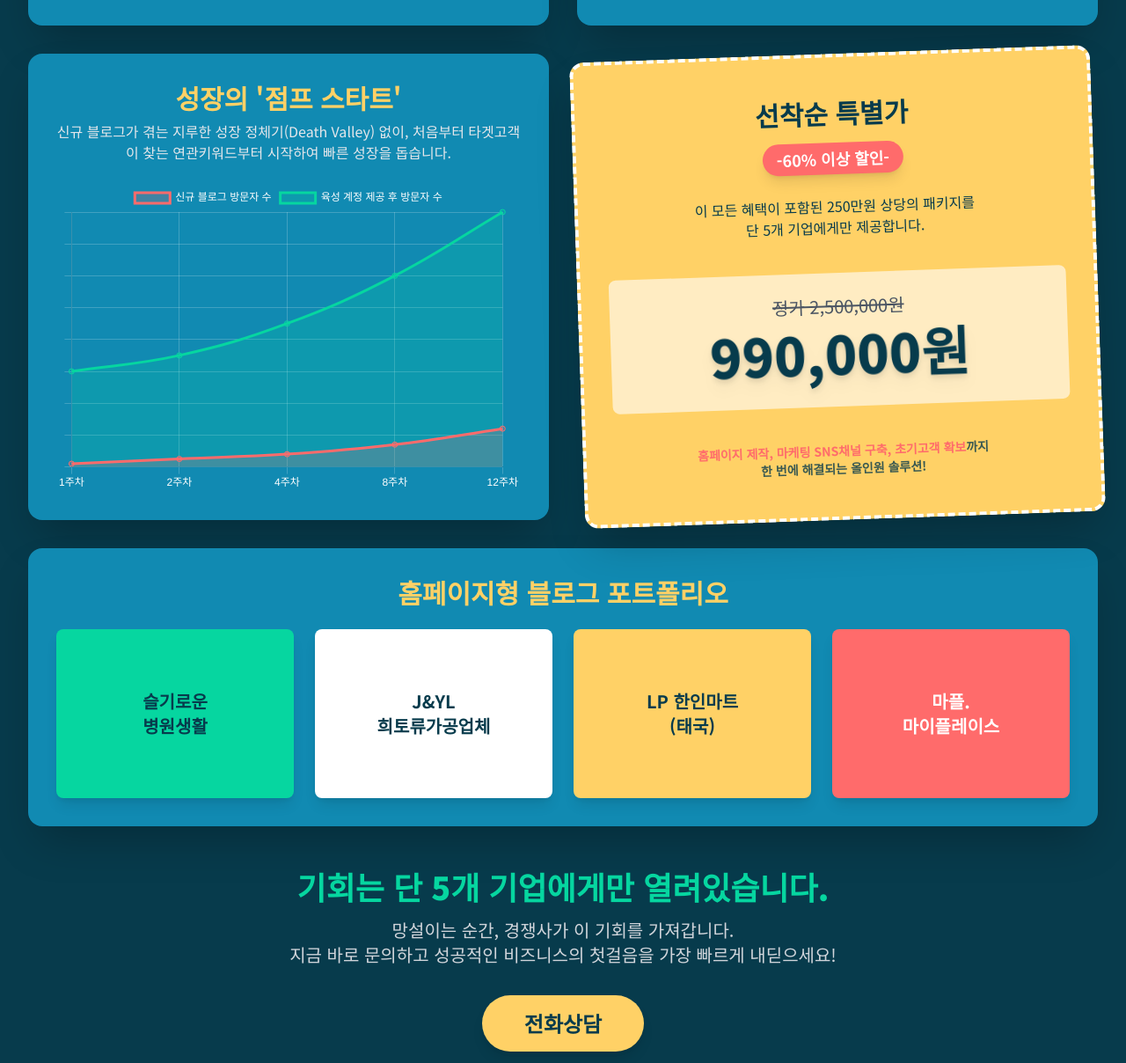
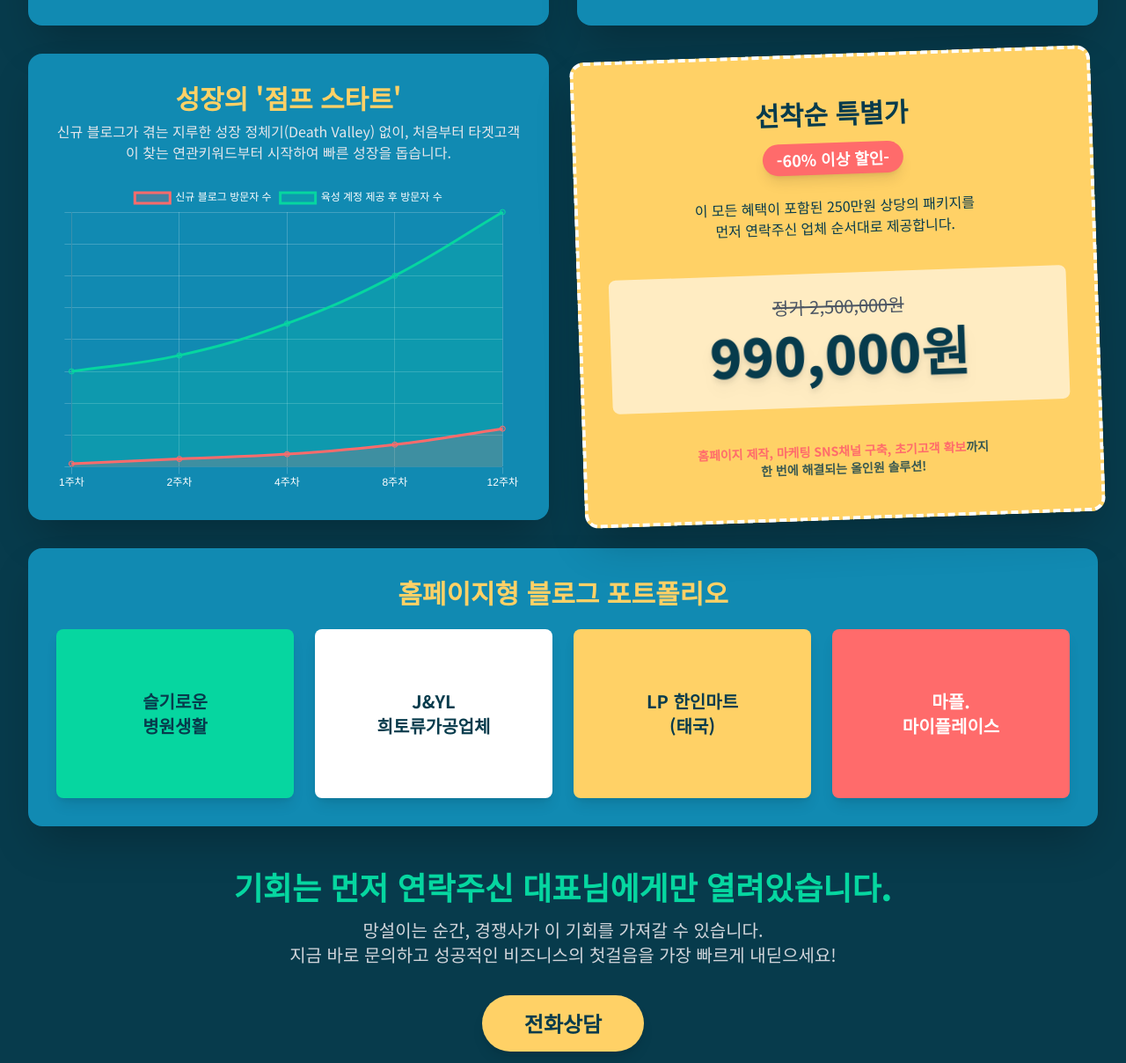
Before and after one commit to niotheone/linchpin, a plain HTML site: page 99homeb.html in a window 1280 px wide. Shown: the part 1563-2771 px from the top of the page at 88% size. Drawn offline with nearby package versions, Linux system fonts and the light colour scheme.

Commit message:
Update 99homeb.html

```diff
--- a/99homeb.html
+++ b/99homeb.html
@@ -3,7 +3,7 @@
 <head>
     <meta charset="UTF-8">
     <meta name="viewport" content="width=device-width, initial-scale=1.0">
-    <title>99만원 홈페이지형 블로그 | 구구절절 옳은 선택</title>
+    <title>99홈페이지형 블로그 | 구구절절 옳은 선택</title>
     <script src="https://cdn.tailwindcss.com"></script>
     <script src="https://cdn.jsdelivr.net/npm/chart.js"></script>
     <link rel="preconnect" href="https://fonts.googleapis.com">
@@ -46,7 +46,7 @@
             <h1 class="text-4xl md:text-6xl font-black text-[#06D6A0] drop-shadow-lg">아직도 홈페이지에 수백만 원을 쓰시나요?</h1>
             <h2 class="text-2xl md:text-3xl mt-4 text-gray-300">구구절절 옳은 선택, <span class="text-[#FFD166] font-bold">99홈페이지형 블로그</span></h2>
             <div class="mt-6 text-lg bg-[#FF6B6B] inline-block px-6 py-2 rounded-full font-bold shadow-xl">
-                선착순 5개 기업 한정, 파격 제안
+                선착순 한정, 파격 제안
             </div>
         </header>
 
@@ -128,7 +128,7 @@
                     <p class="text-lg font-bold mb-6 bg-[#FF6B6B] text-white inline-block px-4 py-1 rounded-full shadow-lg">-60% 이상 할인-</p>
 
                     <p class="text-center mb-6 font-medium">
-                        이 모든 혜택이 포함된 250만원 상당의 패키지를<br>단 5개 기업에게만 제공합니다.
+                        이 모든 혜택이 포함된 250만원 상당의 패키지를<br>먼저 연락주신 업체 순서대로 제공합니다.
                     </p>
 
                     <div class="bg-white/60 rounded-lg p-6 my-4 w-full">
@@ -171,8 +171,8 @@
         </main>
 
         <footer class="text-center my-12">
-            <h2 class="text-4xl font-black text-[#06D6A0]">기회는 단 5개 기업에게만 열려있습니다.</h2>
-            <p class="text-xl mt-4 text-gray-300">망설이는 순간, 경쟁사가 이 기회를 가져갑니다.<br>지금 바로 문의하고 성공적인 비즈니스의 첫걸음을 가장 빠르게 내딛으세요!</p>
+            <h2 class="text-4xl font-black text-[#06D6A0]">기회는 먼저 연락주신 대표님에게만 열려있습니다.</h2>
+            <p class="text-xl mt-4 text-gray-300">망설이는 순간, 경쟁사가 이 기회를 가져갈 수 있습니다.<br>지금 바로 문의하고 성공적인 비즈니스의 첫걸음을 가장 빠르게 내딛으세요!</p>
             <div class="mt-8">
             <a href="tel:010-9135-3742">
               <button class="bg-[#FFD166] text-[#073B4C] text-2xl font-bold px-12 py-4 rounded-full shadow-lg hover:bg-yellow-300 transition-all transform hover:scale-105">
```
